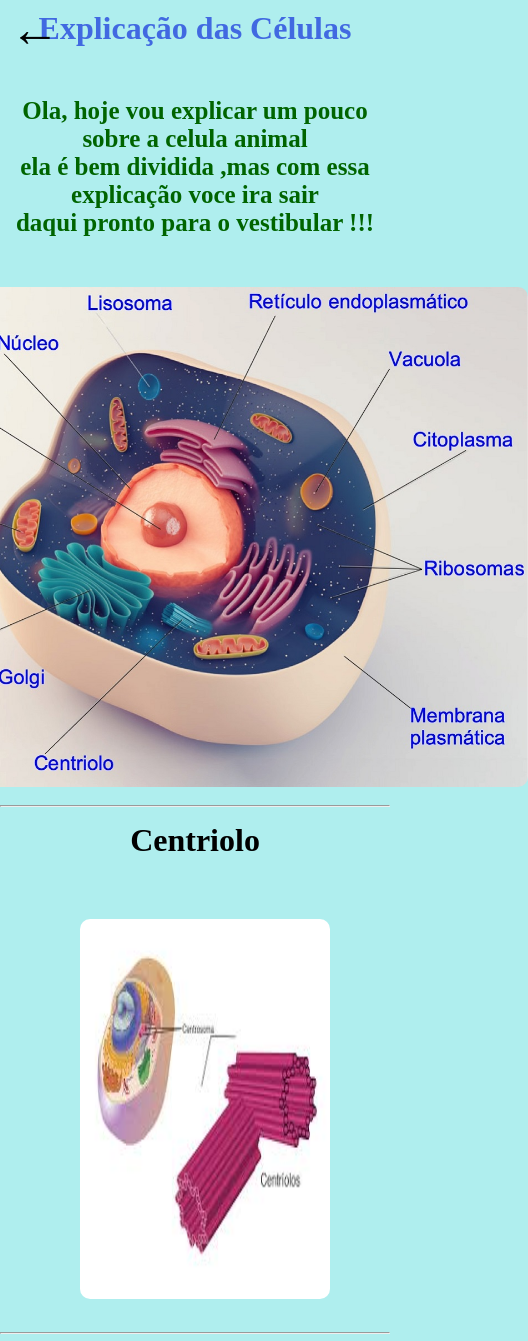
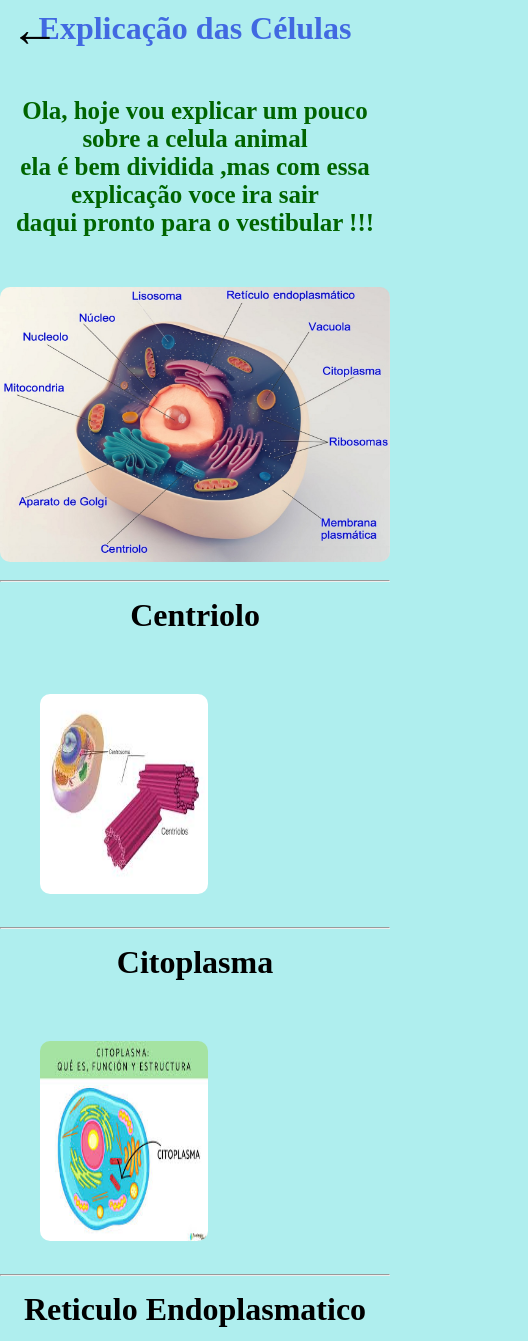
Before and after one commit to RychardMS/Projeto-de-BIologia, a plain HTML site: page teorica.html in a window 390 px wide. Shown: the top 1341 px of the page, 528 px wide, since content can reach past the window. Drawn offline with Linux system fonts and the light colour scheme.

Commit message:
Responsividade Teorica

```diff
--- a/styles/teorica.css
+++ b/styles/teorica.css
@@ -73,3 +73,17 @@ body{
   transform: translateY(-150px);
   flex: 1;
 }
+
+@media (max-width:768px){
+  #img{
+    width: 100px;
+    height: 200px;
+  }
+  .divisoes{
+    margin-left: 40px;
+  }
+  #ref{
+    width: 400px;
+    height: 275px;
+  }
+}
```
